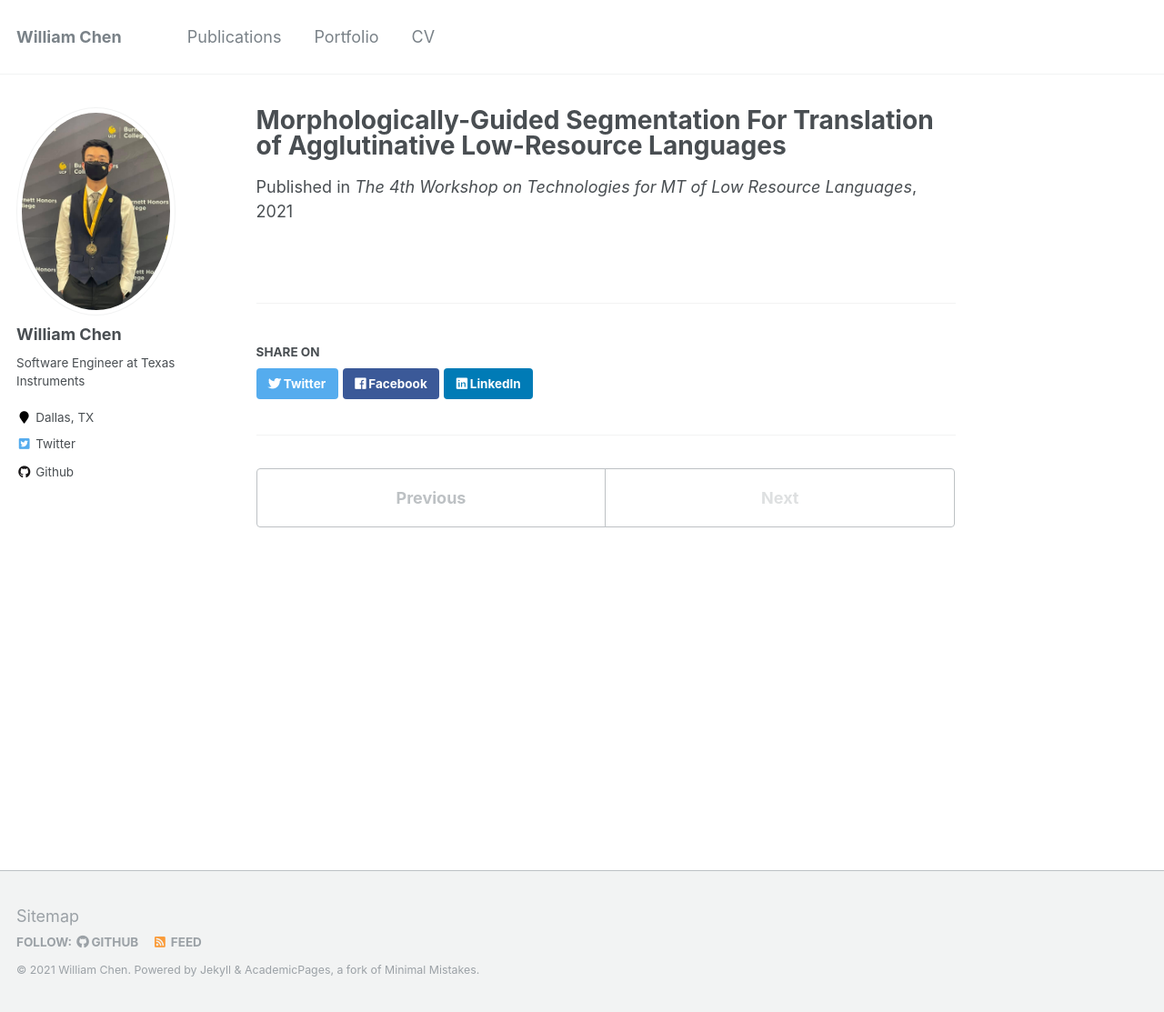
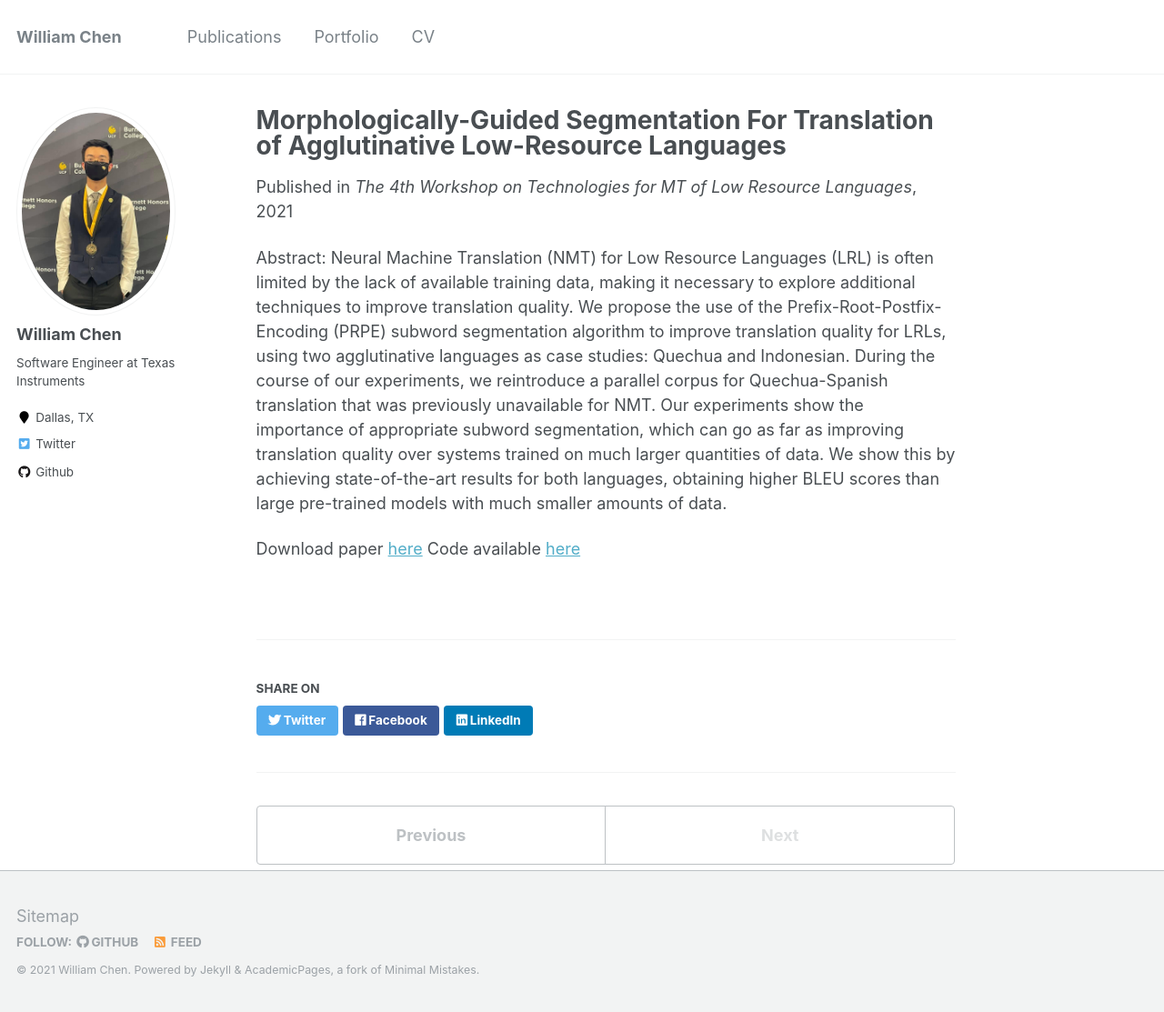
Before and after one commit to wanchichen/wanchichen.github.io, a Jekyll site: the page built from _publications/2009-10-01-paper-title-number-1.md, in a window 1280 px wide and 1113 px high. Shown: the whole window at 91% size. Built offline with Jekyll 4.4.1, drawn with Linux system fonts in a browser that asks for light colours.

Commit message:
Update 2009-10-01-paper-title-number-1.md

```diff
--- a/_publications/2009-10-01-paper-title-number-1.md
+++ b/_publications/2009-10-01-paper-title-number-1.md
@@ -2,9 +2,14 @@
 title: "Morphologically-Guided Segmentation For Translation of Agglutinative Low-Resource Languages"
 collection: publications
 permalink: /publication/morpho-nmt
-excerpt: 'Neural Machine Translation for Low Resource Languages is often limited by the lack of available training data, making it necessary to explore additional techniques to improve translation quality. We propose the use of the Prefix-Root-Postfix-Encoding (PRPE) subword segmentation algorithm to improve translation quality for LRLs, using two agglutinative languages as case studies: Quechua and Indonesian. We achieve state-of-the-art results for both languages, obtaining higher BLEU scores than large pre-trained models with much smaller amounts of data.'
+excerpt: "Neural Machine Translation for Low Resource Languages is often limited by the lack of available training data, making it necessary to explore additional techniques to improve translation quality. We propose the use of the Prefix-Root-Postfix-Encoding (PRPE) subword segmentation algorithm to improve translation quality for LRLs, using two agglutinative languages as case studies: Quechua and Indonesian. We achieve state-of-the-art results for both languages, obtaining higher BLEU scores than large pre-trained models with much smaller amounts of data."
 date: 2021-08-16
-venue: 'The 4th Workshop on Technologies for MT of Low Resource Languages'
-paperurl: 'http://wanchichen.github.io/pdf/morpho_nmt.pdf'
-authors: 'William Chen and Brett Fazio'
+venue: "The 4th Workshop on Technologies for MT of Low Resource Languages"
+paperurl: "http://wanchichen.github.io/pdf/morpho_nmt.pdf"
+authors: "William Chen and Brett Fazio"
 ---
+
+Abstract: Neural Machine Translation (NMT) for Low Resource Languages (LRL) is often limited by the lack of available training data, making it necessary to explore additional techniques to improve translation quality. We propose the use of the Prefix-Root-Postfix-Encoding (PRPE) subword segmentation algorithm to improve translation quality for LRLs, using two agglutinative languages as case studies: Quechua and Indonesian. During the course of our experiments, we reintroduce a parallel corpus for Quechua-Spanish translation that was previously unavailable for NMT. Our experiments show the importance of appropriate subword segmentation, which can go as far as improving translation quality over systems trained on much larger quantities of data. We show this by achieving state-of-the-art results for both languages, obtaining higher BLEU scores than large pre-trained models with much smaller amounts of data.
+
+Download paper [here](http://wanchichen.github.io/pdf/morpho_nmt.pdf)
+Code available [here](https://github.com/wanchichen/morphological-nmt)
```
